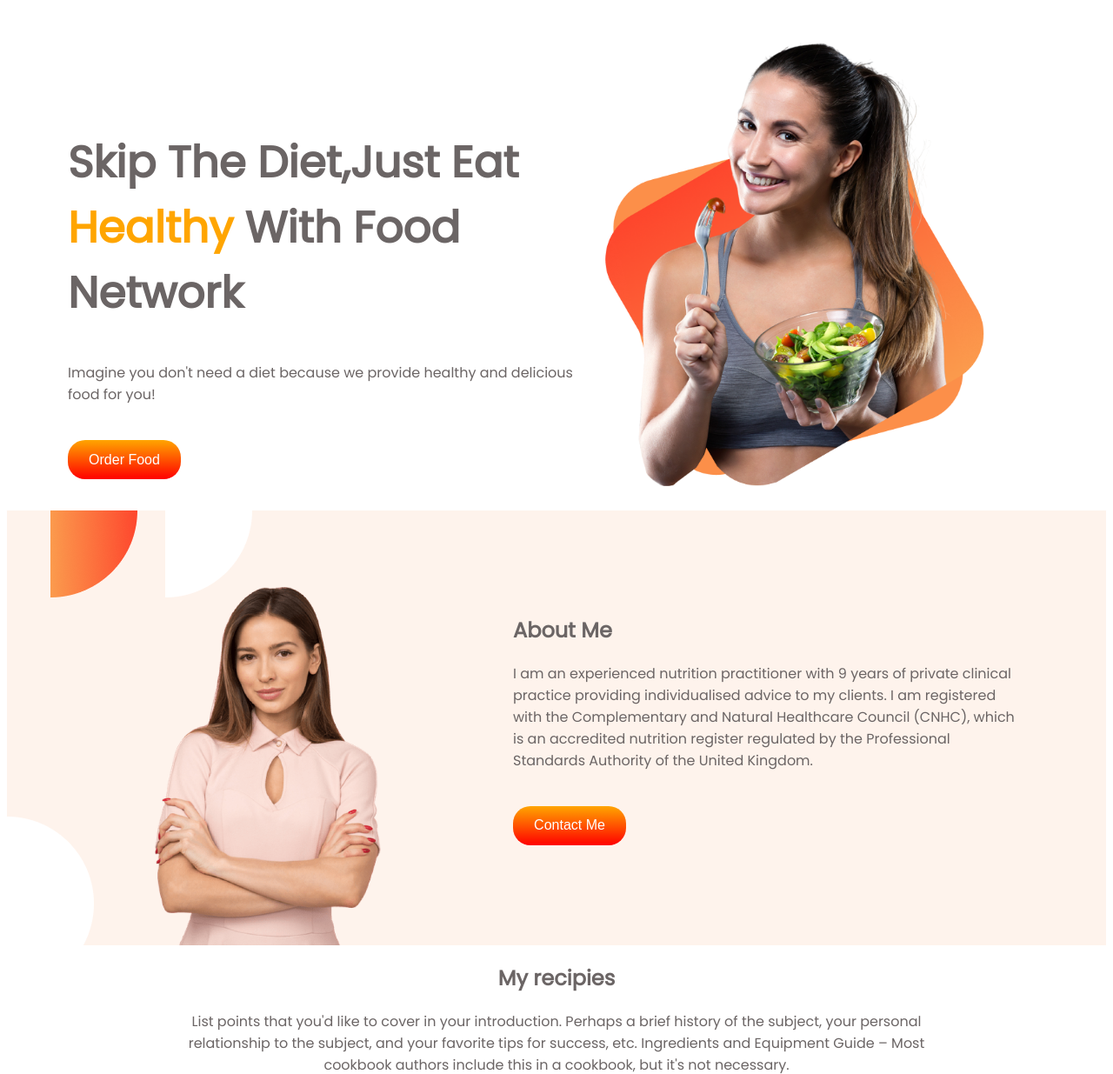
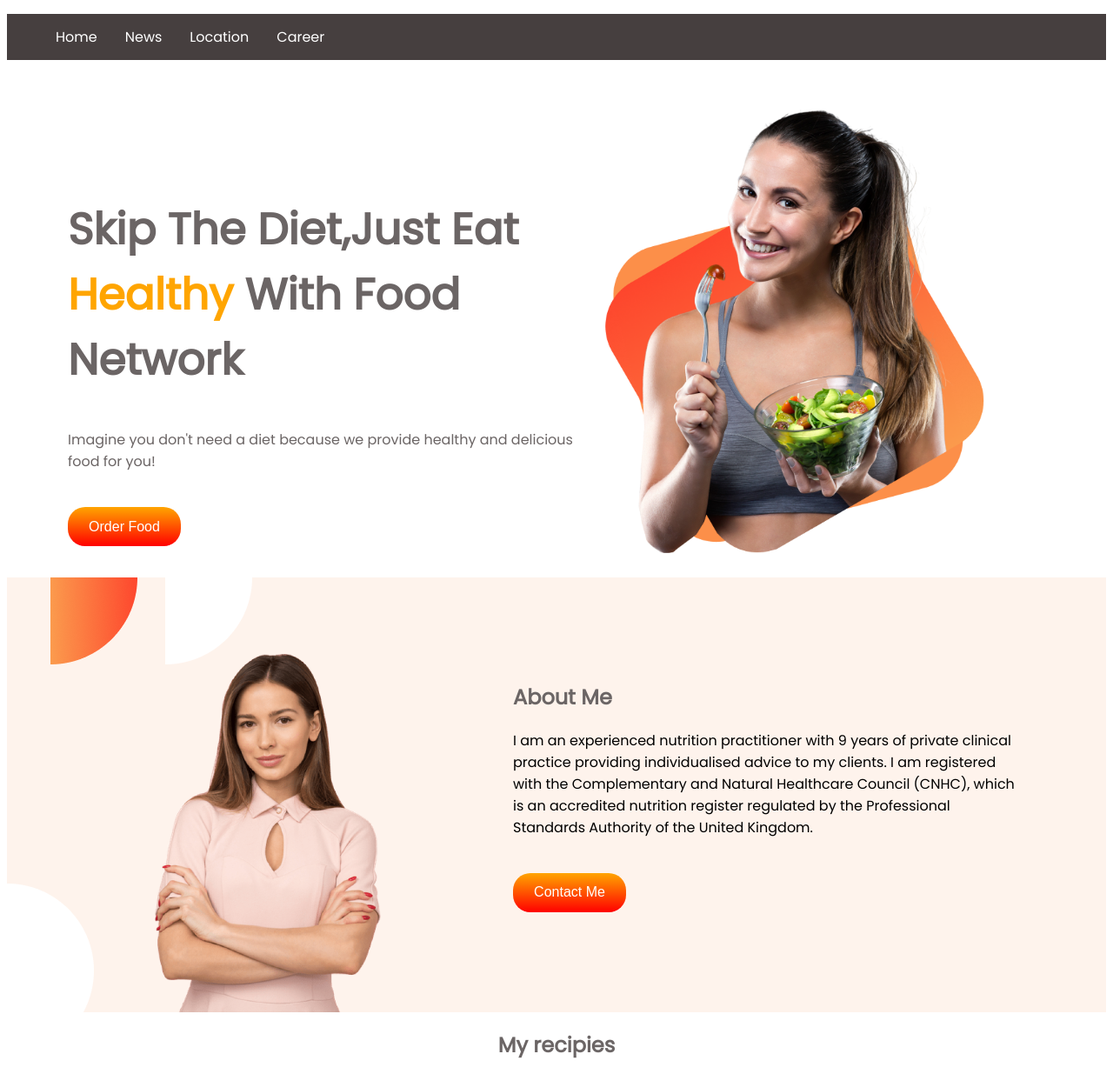
Before and after one commit to FarhanaShaheed/food-network, a plain HTML site: page index.html in a window 1280 px wide. Shown: the top 1235 px of the page at 87% size. Drawn offline with Linux system fonts and the light colour scheme.

Commit message:
extra code added

```diff
--- a/index.html
+++ b/index.html
@@ -11,6 +11,14 @@
     <link rel="stylesheet" href="style.css">
 </head>
 <body>
+    <section>
+        <ul>
+            <li>Home</li>
+            <li>News</li>
+            <li>Location</li>
+            <li>Career</li>
+          </ul>
+    </section>
     <section class="flexible-class">
         <div class="half-width introduction">
         <h1><b>Skip The Diet,Just Eat <span>Healthy</span> With Food Network</b></h1>
@@ -63,7 +71,6 @@
                 <p>Youtube Subscribers</p>
                 </div>
                 <div class="follower">
-                    <i class="fa fa-youtube-play" style="font-size:36px"></i>
                     <h1>2.4m</h1>
                 <p>Instagram Followers</p>
                 </div>
--- a/style.css
+++ b/style.css
@@ -1,5 +1,20 @@
 body {
     font-family: 'Poppins', sans-serif;
+}
+
+ul {
+    list-style-type: none;
+    margin: 10;
+    padding: 10;
+    background-color: rgb(70, 63, 63);
+    display: flex;
+
+}
+
+li {
+    color: white;
+    padding: 14px 16px;
+    text-decoration: none;
 }
 
 section {
@@ -10,6 +25,11 @@ h1 {
     font-size: 50px;
     font-weight: 900;
 
+}
+
+h2 {
+    font-weight: 700px;
+    font-size: x-large;
 }
 
 a {
@@ -60,6 +80,10 @@ span {
     margin-right: 100px;
 }
 
+.about p {
+    color: black;
+}
+
 .person {
     margin-top: 88px;
     margin-left: 170px;
@@ -81,6 +105,7 @@ span {
 
     margin-left: 15%;
     margin-right: 15%;
+    color: black;
 }
 
 .menu {
@@ -89,6 +114,7 @@ span {
     border-radius: 5%;
     margin-left: 5%;
     padding: 15px 15px 15px 15px;
+    color: black;
 }
 
 .menu img {
@@ -112,8 +138,9 @@ h3 {
 
 .follower {
     color: black;
-    padding-right: 50px;
+    padding-left: 50px;
 }
+
 
 .follower p {
     margin-top: -50px;
```
